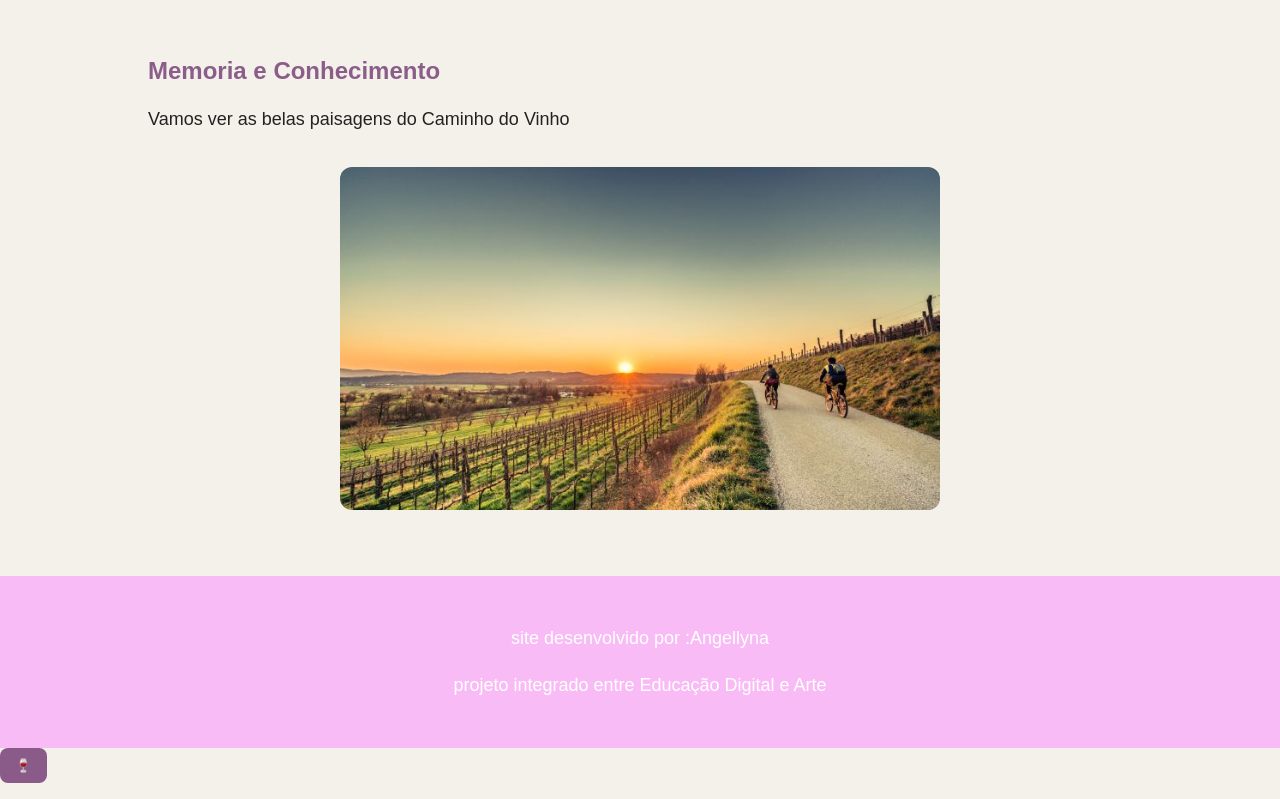
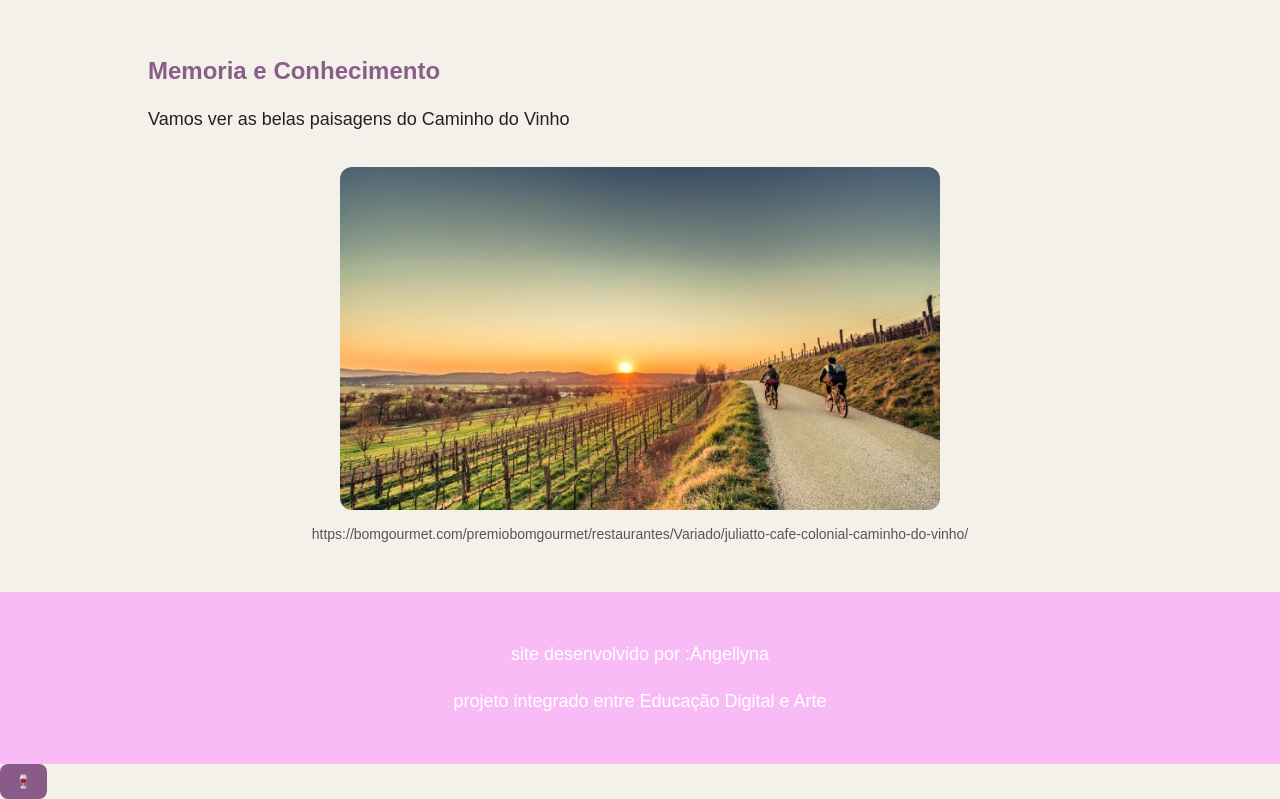
Before and after one commit to angellynafreitas-eng/tarefa.ed.digital.1-e, a plain HTML site: page index.html in a window 1280 px wide. Shown: the part 3107-3906 px from the top of the page. Drawn offline with Linux system fonts and the light colour scheme.

Commit message:
atualizei

```diff
--- a/index.html
+++ b/index.html
@@ -74,7 +74,9 @@
             </button>
         </section>
         <section>
-            id=" A cultura local é marcada pelas tradições italianas, presentes na produção de vinhos, culinária, nas danças, músicas e no artesanato. Também existem casa antigas que preservam a história das famílias da região.">
+            id=" A cultura local é marcada pelas tradições italianas, presentes na produção de vinhos, culinária, nas
+            danças, músicas e no artesanato. Também existem casa antigas que preservam a história das famílias da
+            região.">
             </h2>
             <p>
                 O Caminho do Vinho é importante por preservar a cultura italiana no Paraná, principalmente por meio dos
@@ -95,7 +97,9 @@
         </section>
 
         <section>
-            id=" O Caminho do Vinho possui diversas vinícolas e cafés coloniais. Uma curiosidade é que parte das uvas utilizadas atualmente na produção dos vinhos vem do Rio Grande do Sul, devido a problemas que afetaram os parreirais da região. ">
+            id=" O Caminho do Vinho possui diversas vinícolas e cafés coloniais. Uma curiosidade é que parte das uvas
+            utilizadas atualmente na produção dos vinhos vem do Rio Grande do Sul, devido a problemas que afetaram os
+            parreirais da região. ">
             <h2>curiosidades</h2>
             <div class="cards-curiosidades">
                 <div class="card">
@@ -120,6 +124,7 @@
                         <img src="imagem_4.jpg" alt="Por do sol no Caminho do Vinho">
                     </figure>
                     <figcaption>
+                        https://bomgourmet.com/premiobomgourmet/restaurantes/Variado/juliatto-cafe-colonial-caminho-do-vinho/
                         <a href="imagem_4.jpg" target="_blank" rel="nooper noreferrer"></a>
                     </figcaption>
 
```
